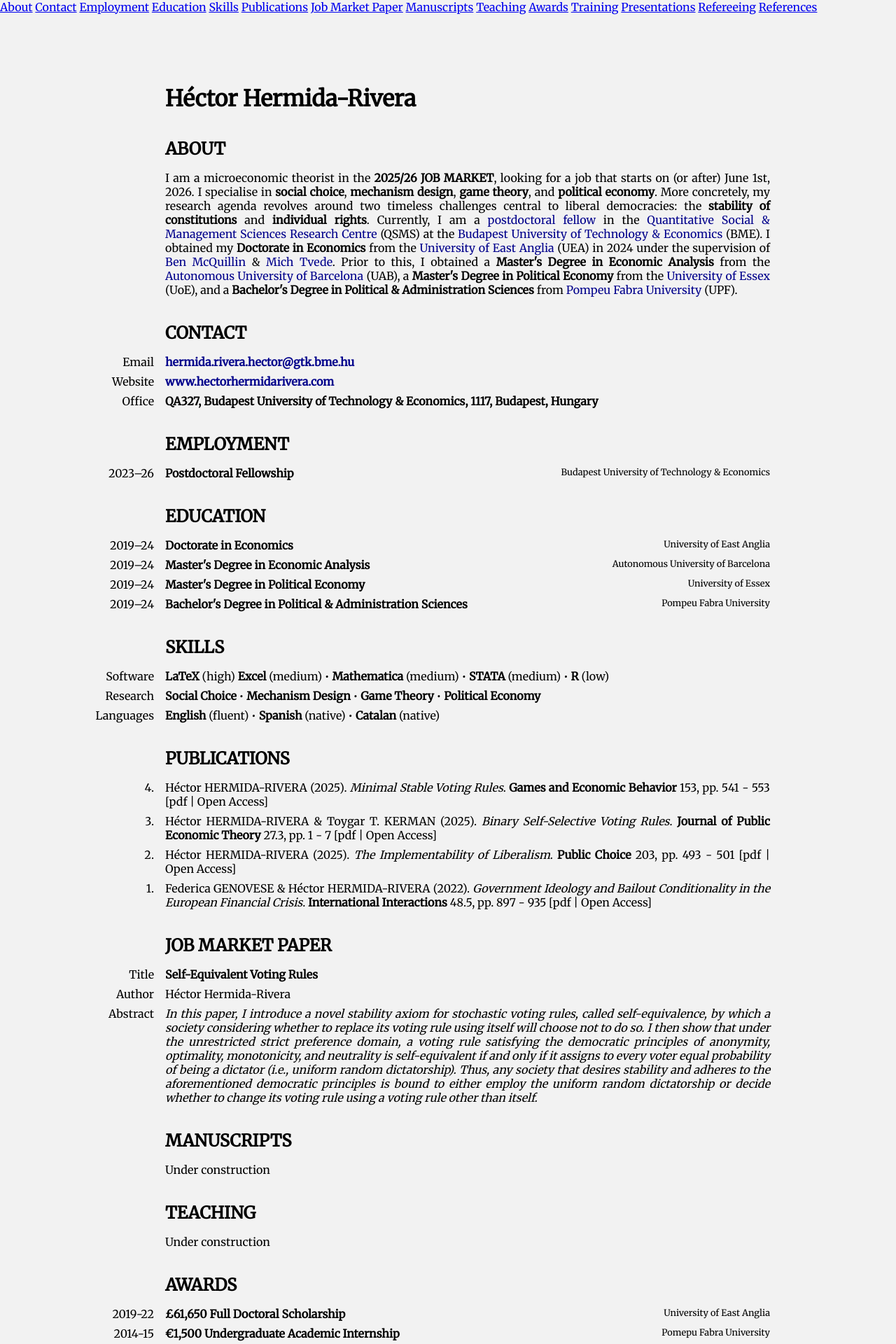
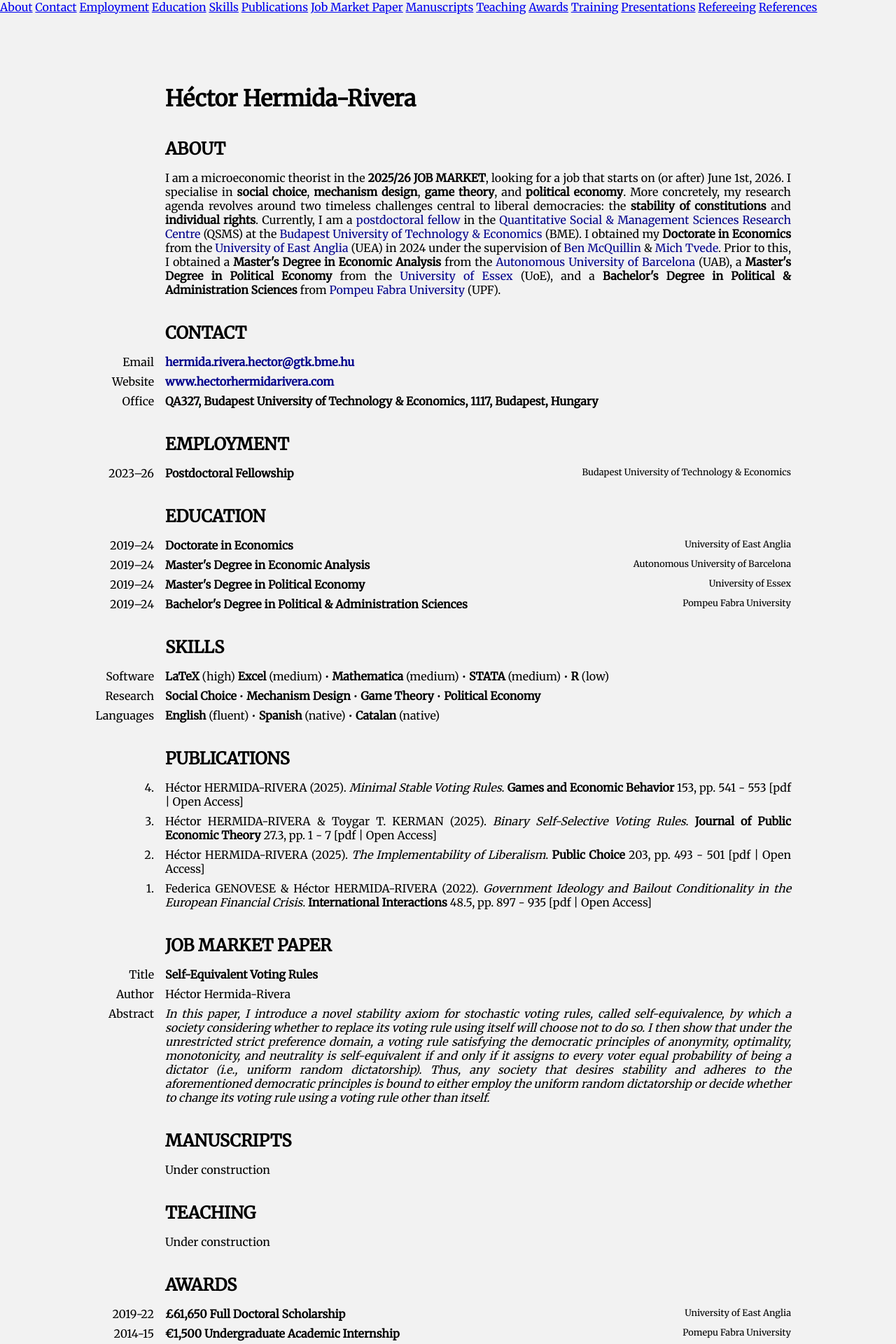
Before and after one commit to HectorHermidaRivera/hectorhermidarivera.github.io, a Jekyll site: the page built from index.md, in a window 1280 px wide. Shown: the top 1920 px of the page at 70% size. Built offline with Jekyll 4.4.1, drawn with Linux system fonts in a browser that asks for light colours.

Commit message:
Update style.css

```diff
--- a/assets/css/style.css
+++ b/assets/css/style.css
@@ -42,7 +42,7 @@ body {
   padding-top: 80px;          /* leave space for topbar */
   margin-left: 100px;         /* small left margin */
   margin-right: 150px;        /* right = left + 50% */
-  max-width: 1000px;   /* or whatever you want */
+  max-width: 1500px;   /* or whatever you want */
   box-sizing: border-box;
   text-align: justify;         /* justify text */
   background-color: #f2f2f2;  /* very slight gray background */
```
